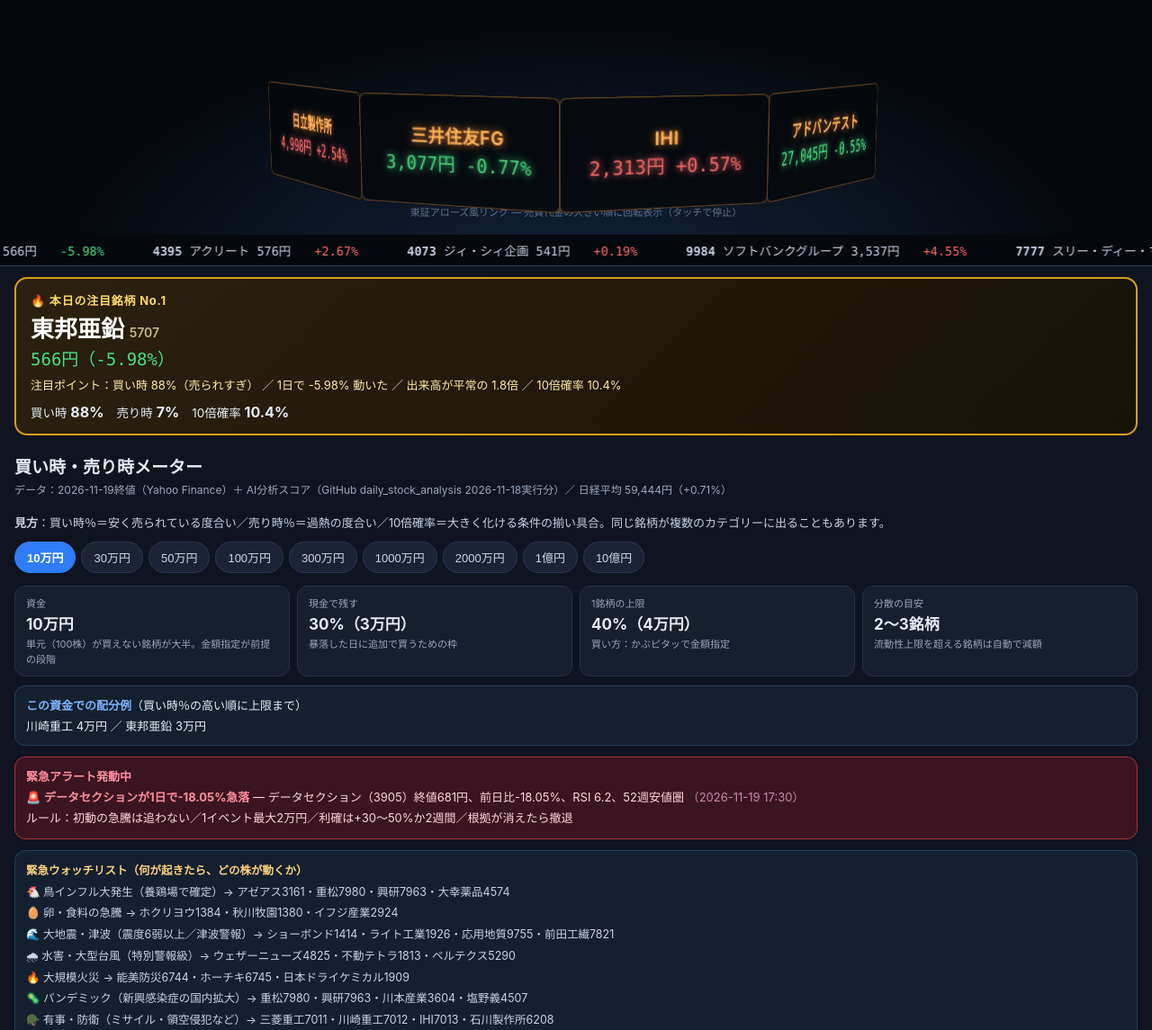
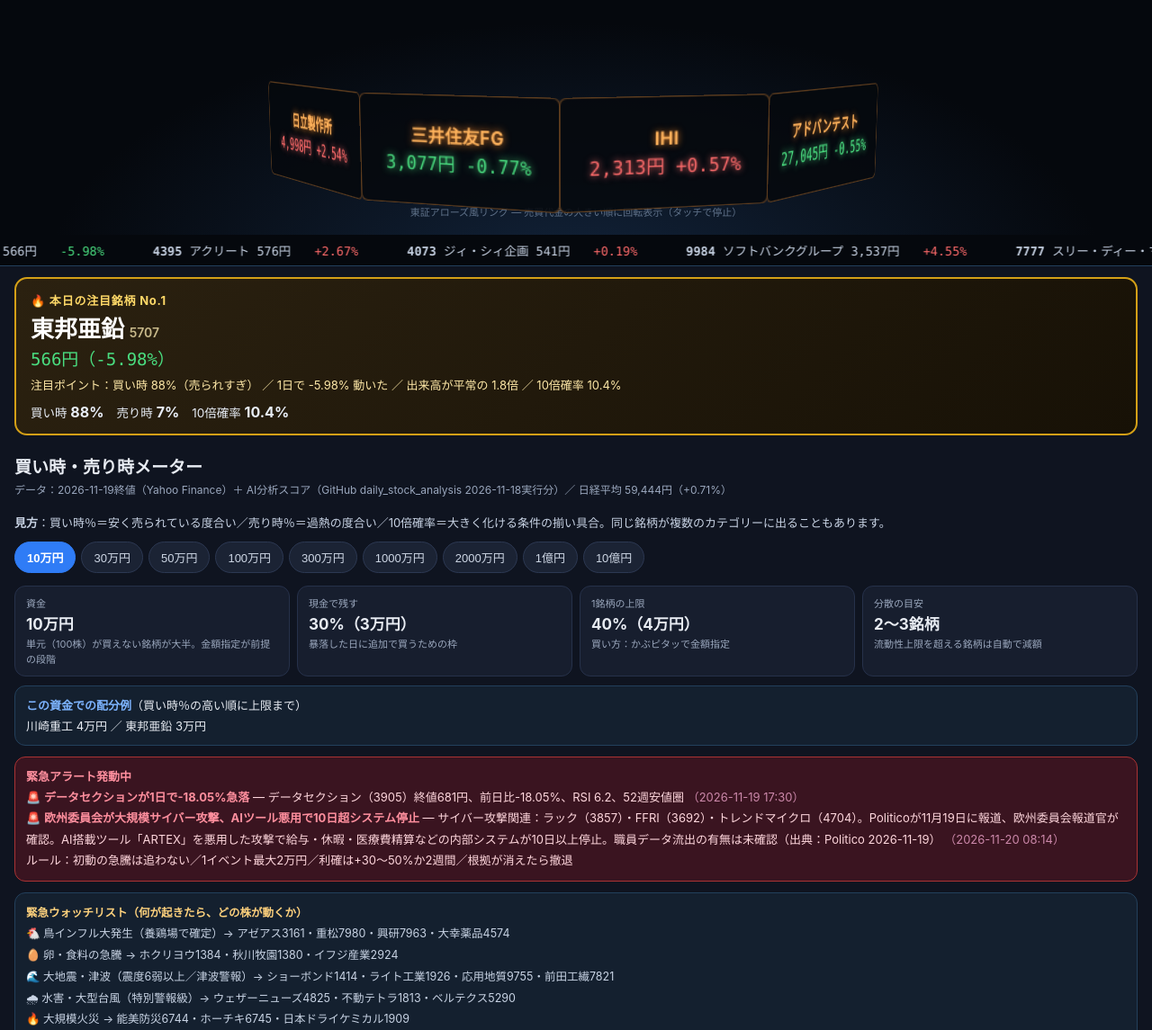
Before and after one commit to ruirui-kouno/stock-meter, a plain HTML site: page index.html in a window 1280 px wide. Shown: the top 1145 px of the page at 90% size. Drawn offline with Linux system fonts and the light colour scheme.

Commit message:
Update stock meter (auto publish)

```diff
--- a/index.html
+++ b/index.html
@@ -84,7 +84,7 @@ header{padding:16px 16px 8px} h1{font-size:19px;margin:0 0 4px} .sub{color:#9aa7
 <div class="tiers" id="tiers"></div>
 <div class="sum" id="sum"></div>
 <div id="alloc"></div>
-<div id="emg"><div class="emg on"><b>緊急アラート発動中</b><div>🚨 <b>データセクションが1日で-18.05%急落</b> ― データセクション（3905）終値681円、前日比-18.05%、RSI 6.2、52週安値圏 <span style='color:#c8a'>（2026-11-19 17:30）</span></div><div>ルール：初動の急騰は追わない／1イベント最大2万円／利確は+30〜50%か2週間／根拠が消えたら撤退</div></div></div>
+<div id="emg"><div class="emg on"><b>緊急アラート発動中</b><div>🚨 <b>データセクションが1日で-18.05%急落</b> ― データセクション（3905）終値681円、前日比-18.05%、RSI 6.2、52週安値圏 <span style='color:#c8a'>（2026-11-19 17:30）</span></div><div>🚨 <b>欧州委員会が大規模サイバー攻撃、AIツール悪用で10日超システム停止</b> ― サイバー攻撃関連：ラック（3857）・FFRI（3692）・トレンドマイクロ（4704）。Politicoが11月19日に報道、欧州委員会報道官が確認。AI搭載ツール「ARTEX」を悪用した攻撃で給与・休暇・医療費精算などの内部システムが10日以上停止。職員データ流出の有無は未確認（出典：Politico 2026-11-19） <span style='color:#c8a'>（2026-11-20 08:14）</span></div><div>ルール：初動の急騰は追わない／1イベント最大2万円／利確は+30〜50%か2週間／根拠が消えたら撤退</div></div></div>
 <div class="watch" id="watch"><b>緊急ウォッチリスト（何が起きたら、どの株が動くか）</b><br>
 🐔 鳥インフル大発生（養鶏場で確定）→ アゼアス3161・重松7980・興研7963・大幸薬品4574<br>
 🥚 卵・食料の急騰 → ホクリヨウ1384・秋川牧園1380・イフジ産業2924<br>
```
